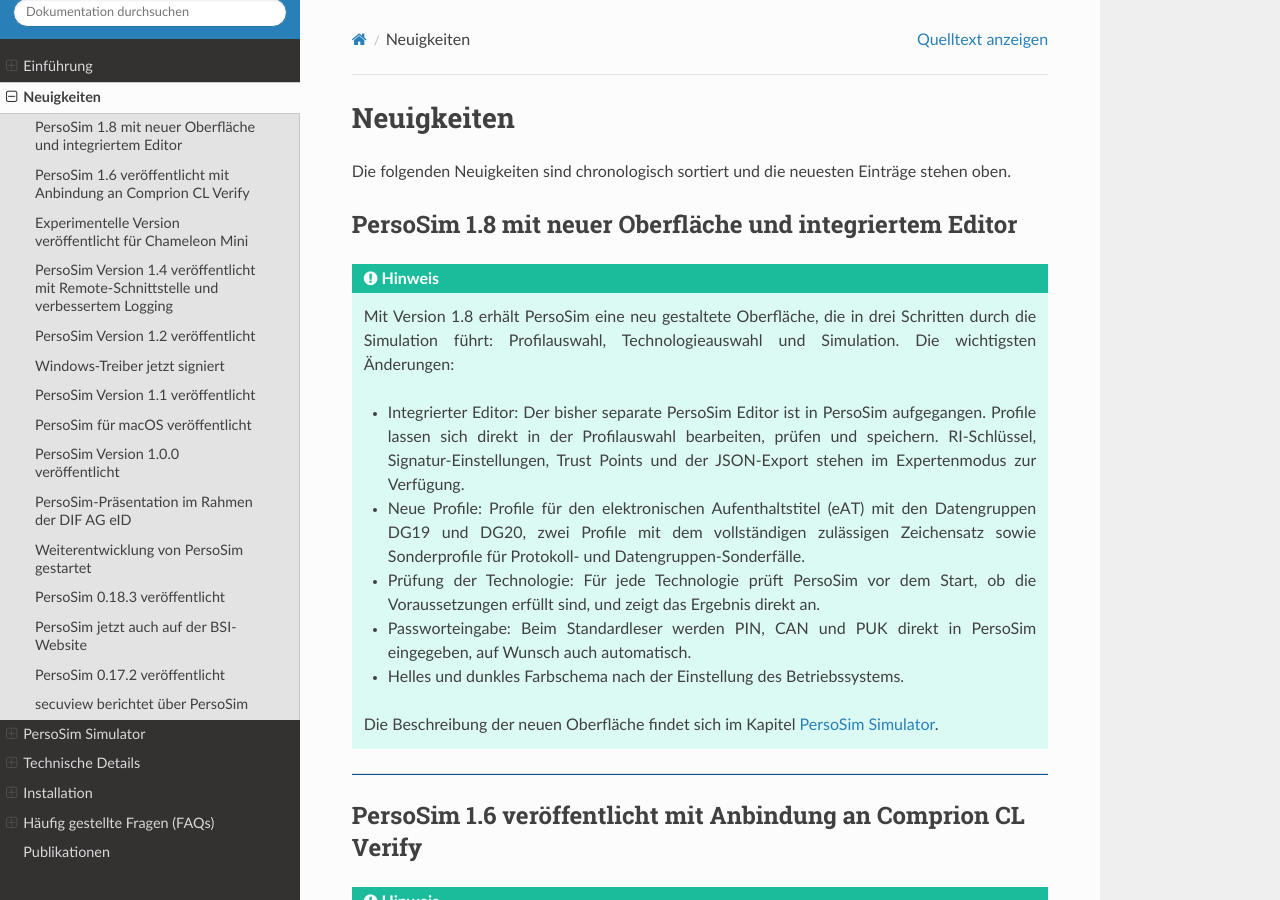
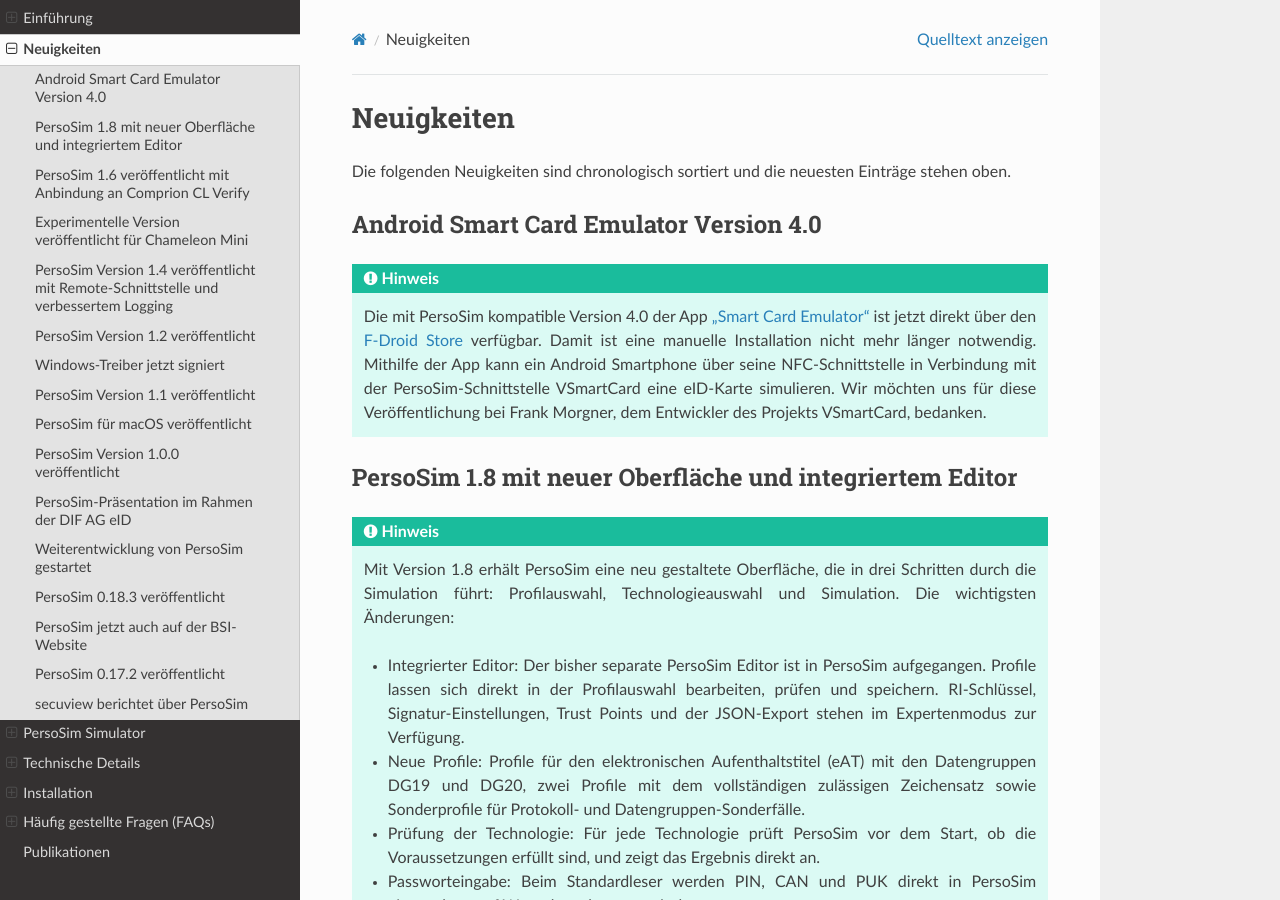
Before and after one commit to PersoSim/PersoSim-Online-Manual, a Sphinx documentation site: the page built from docs/source/News.md, in a window 1280 px wide and 900 px high. Built offline with Sphinx 7.4.7 and the Read the Docs theme 3.1.0, drawn with Linux system fonts in a browser that asks for light colours; pages that are not in the unit, such as notebooks, are missing from menus.

Commit message:
Added news: version 4 of vsmartcard

````diff
--- a/docs/source/News.md
+++ b/docs/source/News.md
@@ -1,5 +1,11 @@
 # Neuigkeiten
 Die folgenden Neuigkeiten sind chronologisch sortiert und die neuesten Einträge stehen oben.
+
+## Android Smart Card Emulator Version 4.0
+```{hint}
+Die mit PersoSim kompatible Version 4.0 der App [„Smart Card Emulator“](https://github.com/frankmorgner/vsmartcard) ist jetzt direkt über den [F-Droid Store](https://f-droid.org/de/packages/com.vsmartcard.acardemulator) verfügbar. Damit ist eine manuelle Installation nicht mehr länger notwendig. Mithilfe der App kann ein Android Smartphone über seine NFC-Schnittstelle in Verbindung mit der PersoSim-Schnittstelle VSmartCard eine eID-Karte simulieren. Wir möchten uns für diese Veröffentlichung bei Frank Morgner, dem Entwickler des Projekts VSmartCard, bedanken.
+```
+
 
 ## PersoSim 1.8 mit neuer Oberfläche und integriertem Editor
 ```{hint}
````
